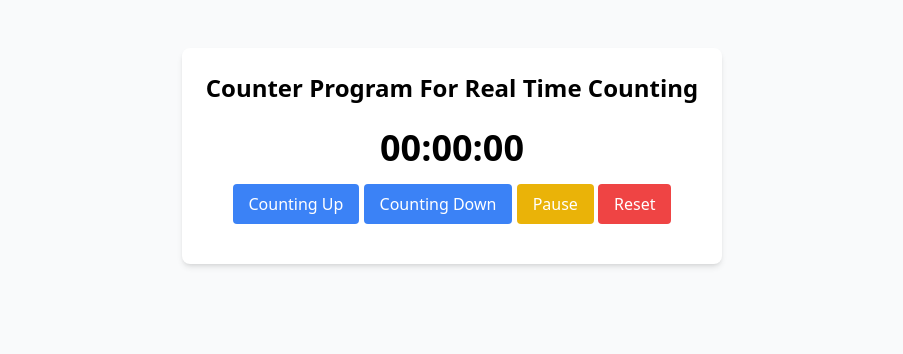
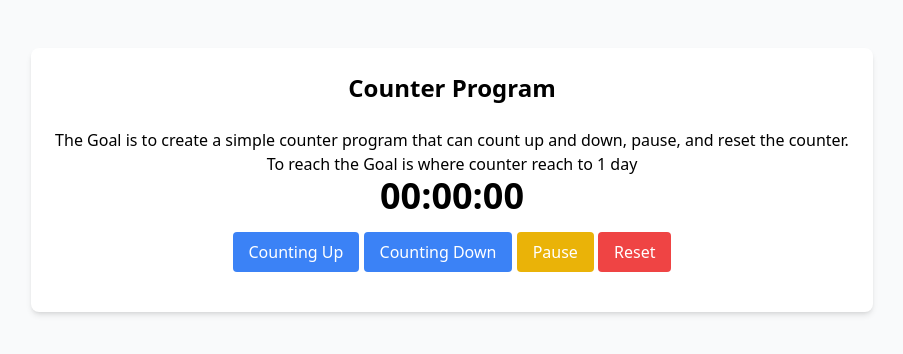
Before and after one commit to MUNYANEZA1/counter-program, a plain HTML site: page index.html in a window 1280 px wide. Shown: the whole page, without its empty margins (188-1091 px from the left). Drawn offline with nearby package versions, Linux system fonts and the light colour scheme.

Commit message:
Counter Goal

```diff
--- a/index.html
+++ b/index.html
@@ -12,8 +12,10 @@
       class="inline-block mx-auto p-6 bg-white rounded-lg shadow-md"
     >
       <h1 class="text-2xl font-bold mb-6">
-        Counter Program For Real Time Counting
+        Counter Program
       </h1>
+      <p class=""> The Goal is to create a simple counter program that can count up and down, pause, and reset the counter.</p>
+      <p>To reach the Goal is where counter reach to 1 day</p>
       <div class="mb-4">
         <span id="counter" class="text-4xl font-bold">00:00:00</span>
       </div>
```
